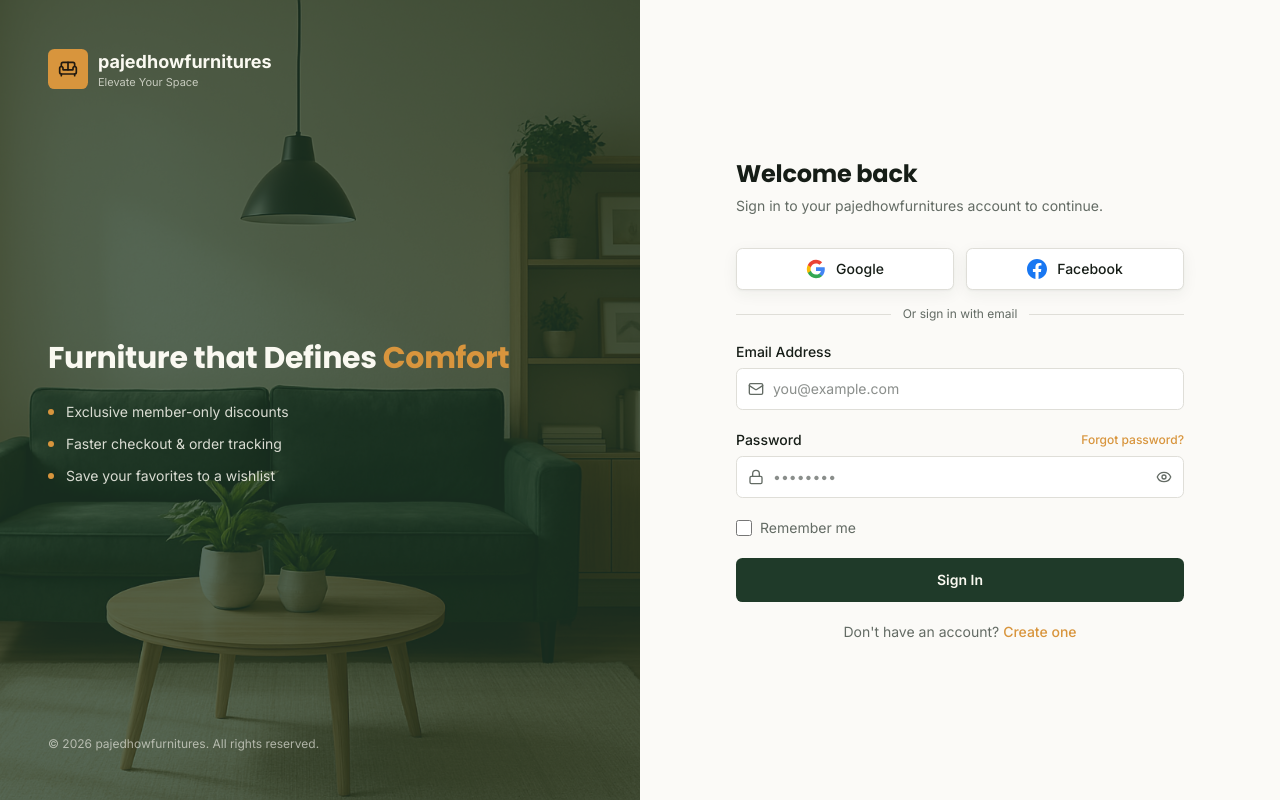
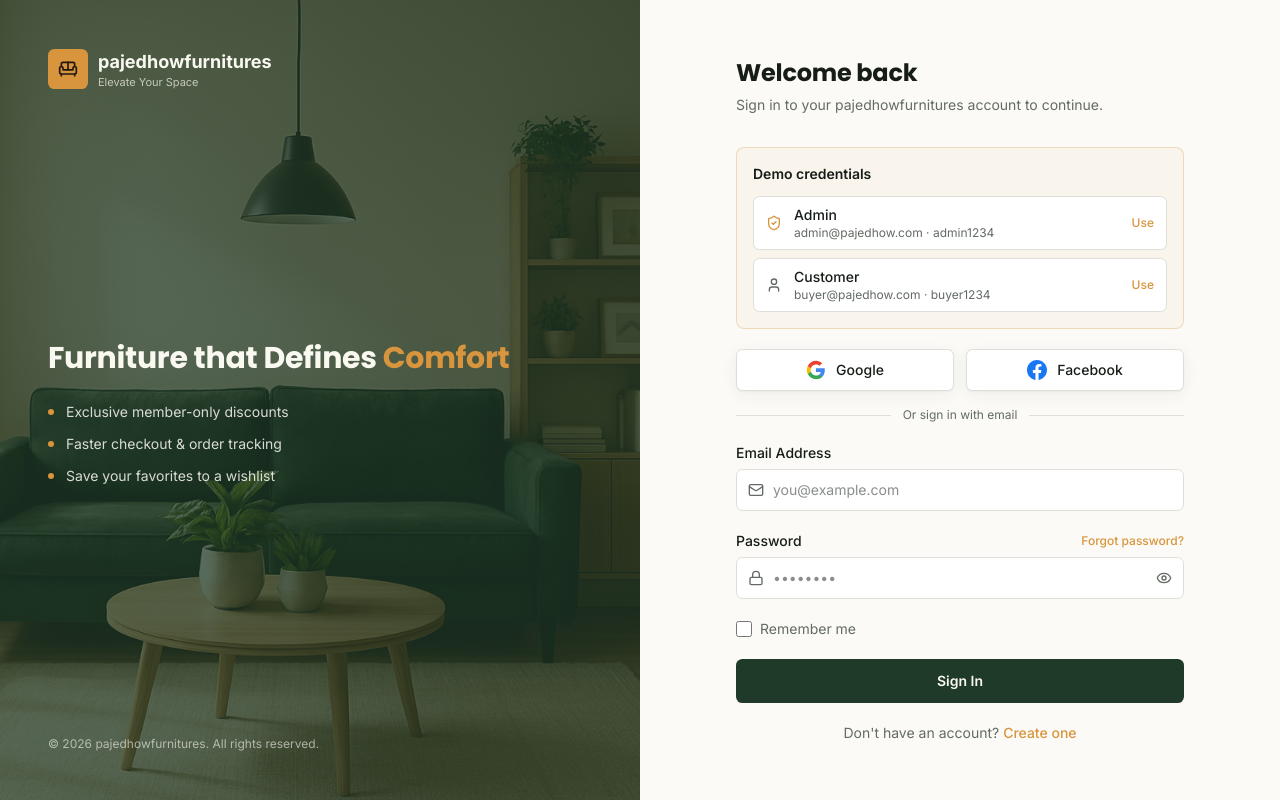
Before and after one commit to AfriKamsitu/Pajedhowfurnitures, a Next.js app: page /login in a window 1280 px wide. Built offline with nearby package versions, Linux system fonts and the light colour scheme.

Commit message:
feat: add demo accounts and login form demo credentials\n\nAdded demo admin and customer accounts for initial login demo. Updated login form to include demo credentials buttons.

```diff
--- a/components/auth-provider.tsx
+++ b/components/auth-provider.tsx
@@ -51,6 +51,11 @@ function roleForEmail(email: string): Role {
 
 type StoredUser = User & { password: string }
 
+// Demo accounts seeded on first load so the credentials shown on the login
+// page work out of the box. Swap these out once a real backend is connected.
+export const DEMO_ADMIN = { email: "admin@pajedhow.com", password: "admin1234" }
+export const DEMO_CUSTOMER = { email: "buyer@pajedhow.com", password: "buyer1234" }
+
 type AuthContextValue = {
   user: User | null
   loading: boolean
@@ -92,8 +97,37 @@ export function AuthProvider({ children }: { children: ReactNode }) {
   const [user, setUser] = useState<User | null>(null)
   const [loading, setLoading] = useState(true)
 
-  // Restore session on mount.
+  // Seed demo accounts (admin + customer) once, then restore session.
   useEffect(() => {
+    const users = readUsers()
+    const seeds: { name: string; creds: { email: string; password: string } }[] = [
+      { name: "Store Owner", creds: DEMO_ADMIN },
+      { name: "Demo Buyer", creds: DEMO_CUSTOMER },
+    ]
+    let changed = false
+    for (const { name, creds } of seeds) {
+      const existing = users.find((u) => u.email.toLowerCase() === creds.email)
+      if (!existing) {
+        users.push({
+          id: crypto.randomUUID(),
+          name,
+          email: creds.email,
+          password: creds.password,
+          role: roleForEmail(creds.email),
+          createdAt: new Date().toISOString(),
+          addresses: [],
+          orders: [],
+        })
+        changed = true
+      } else if (existing.password !== creds.password || existing.role !== roleForEmail(creds.email)) {
+        // Keep the demo accounts in sync with the credentials shown on the login page.
+        existing.password = creds.password
+        existing.role = roleForEmail(creds.email)
+        changed = true
+      }
+    }
+    if (changed) writeUsers(users)
+
     const sessionId = window.localStorage.getItem(SESSION_KEY)
     if (sessionId) {
       const found = readUsers().find((u) => u.id === sessionId)
--- a/components/auth/login-form.tsx
+++ b/components/auth/login-form.tsx
@@ -3,10 +3,10 @@
 import { useState } from "react"
 import Link from "next/link"
 import { useRouter, useSearchParams } from "next/navigation"
-import { Eye, EyeOff, Loader2, Lock, Mail } from "lucide-react"
+import { Eye, EyeOff, Loader2, Lock, Mail, ShieldCheck, User } from "lucide-react"
 import { authInputClass } from "@/components/auth/auth-shell"
 import { SocialAuth } from "@/components/auth/social-auth"
-import { useAuth, type Role } from "@/components/auth-provider"
+import { useAuth, type Role, DEMO_ADMIN, DEMO_CUSTOMER } from "@/components/auth-provider"
 
 export function LoginForm() {
   const router = useRouter()
@@ -38,6 +38,12 @@ export function LoginForm() {
     router.refresh()
   }
 
+  function fillDemo(creds: { email: string; password: string }) {
+    setError(null)
+    setEmail(creds.email)
+    setPassword(creds.password)
+  }
+
   async function handleProvider(provider: "google" | "facebook") {
     setError(null)
     setLoading(true)
@@ -49,6 +55,39 @@ export function LoginForm() {
 
   return (
     <form onSubmit={handleSubmit} className="grid gap-5">
+      <div className="rounded-lg border border-accent/30 bg-accent/5 p-4">
+        <p className="mb-3 text-sm font-semibold text-foreground">Demo credentials</p>
+        <div className="grid gap-2">
+          <button
+            type="button"
+            onClick={() => fillDemo(DEMO_ADMIN)}
+            className="flex items-center gap-3 rounded-md border border-border bg-card px-3 py-2 text-left transition-colors hover:border-accent hover:bg-secondary"
+          >
+            <ShieldCheck className="size-4 shrink-0 text-accent" />
+            <span className="flex-1 leading-tight">
+              <span className="block text-sm font-medium text-foreground">Admin</span>
+              <span className="block text-xs text-muted-foreground">
+                {DEMO_ADMIN.email} · {DEMO_ADMIN.password}
+              </span>
+            </span>
+            <span className="text-xs font-medium text-accent">Use</span>
+          </button>
+          <button
+            type="button"
+            onClick={() => fillDemo(DEMO_CUSTOMER)}
+            className="flex items-center gap-3 rounded-md border border-border bg-card px-3 py-2 text-left transition-colors hover:border-accent hover:bg-secondary"
+          >
+            <User className="size-4 shrink-0 text-muted-foreground" />
+            <span className="flex-1 leading-tight">
+              <span className="block text-sm font-medium text-foreground">Customer</span>
+              <span className="block text-xs text-muted-foreground">
+                {DEMO_CUSTOMER.email} · {DEMO_CUSTOMER.password}
+              </span>
+            </span>
+            <span className="text-xs font-medium text-accent">Use</span>
+          </button>
+        </div>
+      </div>
       <SocialAuth action="Sign in" onProvider={handleProvider} />
       {error && (
         <p className="rounded-md border border-destructive/30 bg-destructive/10 px-4 py-3 text-sm text-destructive">
```
